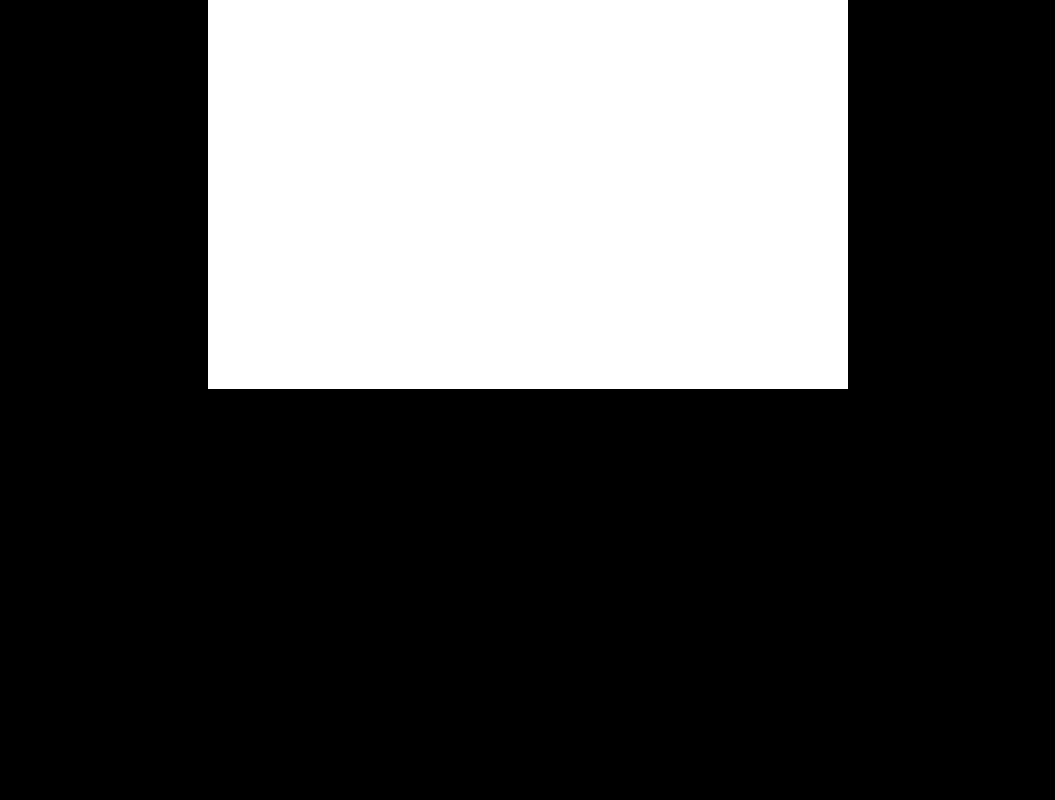
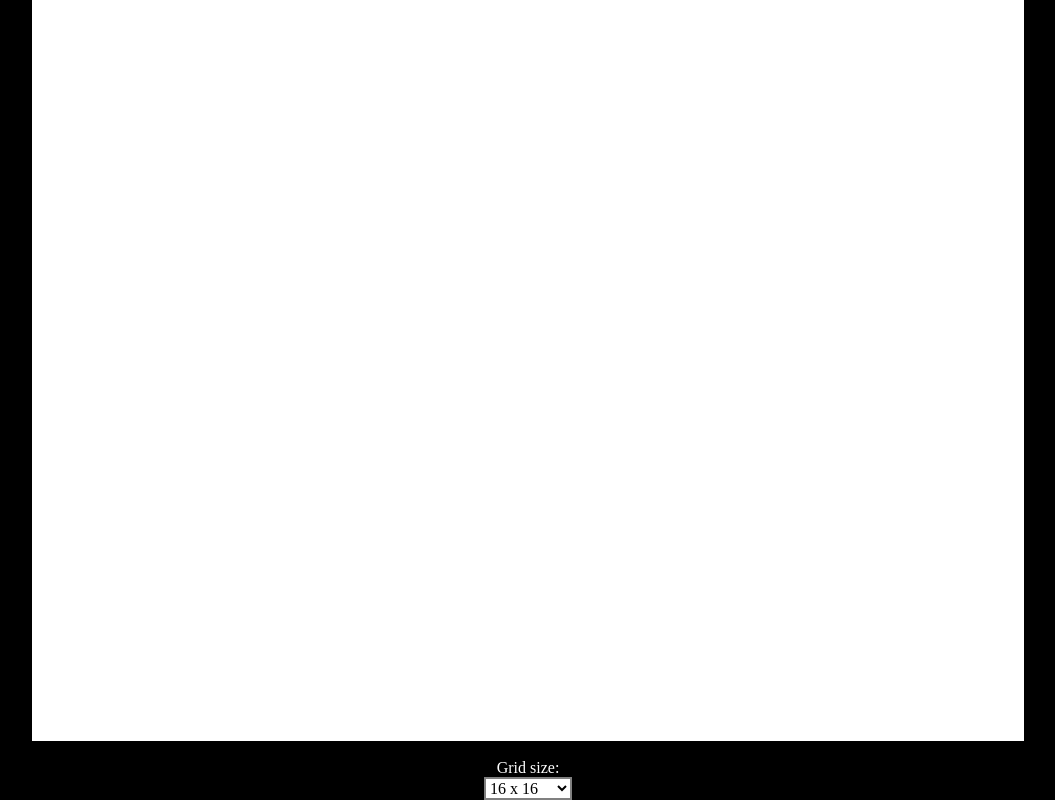
Before and after one commit to AlexDeL8/odin-etch-a-sketch, a plain HTML site: page index.html in a window 1280 px wide. Shown: the part 340-1140 px from the top of the page, without its empty margins (112-1167 px from the left). Before the commit the page ends 800 px from the top, so only its background shows below. Drawn offline with Linux system fonts and the light colour scheme.

Commit message:
dropdown added for grid size selection

```diff
--- a/index.html
+++ b/index.html
@@ -12,9 +12,12 @@
     <body>
         <div id="main-container">
             <h1 id="title">Odin Etch-a-Sketch</h1>
-            <button id="clear" onClick="clearGrid()">Clear</button>
+            <button id="clear" onClick="clearGridColor()">Clear</button>
             <div id="sketch-grid">
             </div>
+            <label for="grid-size">Grid size:</label>
+            <select name="grid-size" id="grid-size" onchange="updateGridSize(this)">
+            </select>
         </div>
     </body>
 </html>
--- a/script.js
+++ b/script.js
@@ -2,19 +2,42 @@
 
 document.addEventListener('DOMContentLoaded', createSketchGrid());
 
-function createSketchGrid() {
+function createSketchGrid(gridSize=16) { //default size 16x16
     let sketchGrid = document.getElementById('sketch-grid');
+    //tear down grid
+    while(sketchGrid.firstElementChild) {
+        sketchGrid.removeChild(sketchGrid.firstElementChild);
+    }
 
-    for(let rowCount = 0; rowCount < 16; rowCount++) {
+    for(let rowCount = 1; rowCount <= gridSize; rowCount++) {
         let rowElement = document.createElement('div');
         rowElement.classList.add('row');
+
         sketchGrid.appendChild(rowElement);
 
-        for(let columnCount = 0; columnCount < 16; columnCount++) {
+        for(let columnCount = 1; columnCount <= gridSize; columnCount++) {
             let cellElement = document.createElement('div');
             cellElement.classList.add('cell');
-            cellElement.addEventListener('mouseover', (e) => fillOnMouseOver(e))
+            cellElement.style.width = `${Math.floor(1000/gridSize)}px`;
+            cellElement.style.height = `${Math.floor(1000/gridSize)}px`;
+            cellElement.addEventListener('mouseover', (e) => fillOnMouseOver(e));
+
             rowElement.appendChild(cellElement);
+        }
+    }
+
+    let gridSizeSelect = document.getElementById('grid-size');
+    if(!gridSizeSelect.firstElementChild) {
+        for(let optionCount = 1; optionCount <= 100; optionCount++) {
+            let optionElement = document.createElement('option');
+            optionElement.setAttribute('value', optionCount);
+            optionElement.innerText = optionCount+' x '+optionCount;
+
+            if(optionCount === gridSize) {
+                optionElement.setAttribute('selected', true)
+            }
+
+            gridSizeSelect.appendChild(optionElement);
         }
     }
 }
@@ -23,7 +46,11 @@ function fillOnMouseOver(e) {
     e.target.style.backgroundColor = 'grey'
 }
 
-function clearGrid(e) {
+function updateGridSize(selectObject) {
+    createSketchGrid(selectObject.value)
+}
+
+function clearGridColor(e) {
     let rowsArray = [...document.getElementsByClassName('row')];
     for(let row of rowsArray) {
         let cellsArray = [...row.children]
--- a/styles.css
+++ b/styles.css
@@ -45,6 +45,9 @@
     display: flex;
     flex-direction: column;
     align-items: center;
+    margin-bottom: 10px;
+    width: 1000px;
+    height: 1000px;
 }
 
 .row {
@@ -57,6 +60,10 @@
 .cell {
     display: inline-block;
     background-color: white;
-    width: 40px;
-    height: 40px;
 }
+
+#grid-size {
+    background-color: white;
+    color: black;
+    border: 2px solid grey;
+}
```
